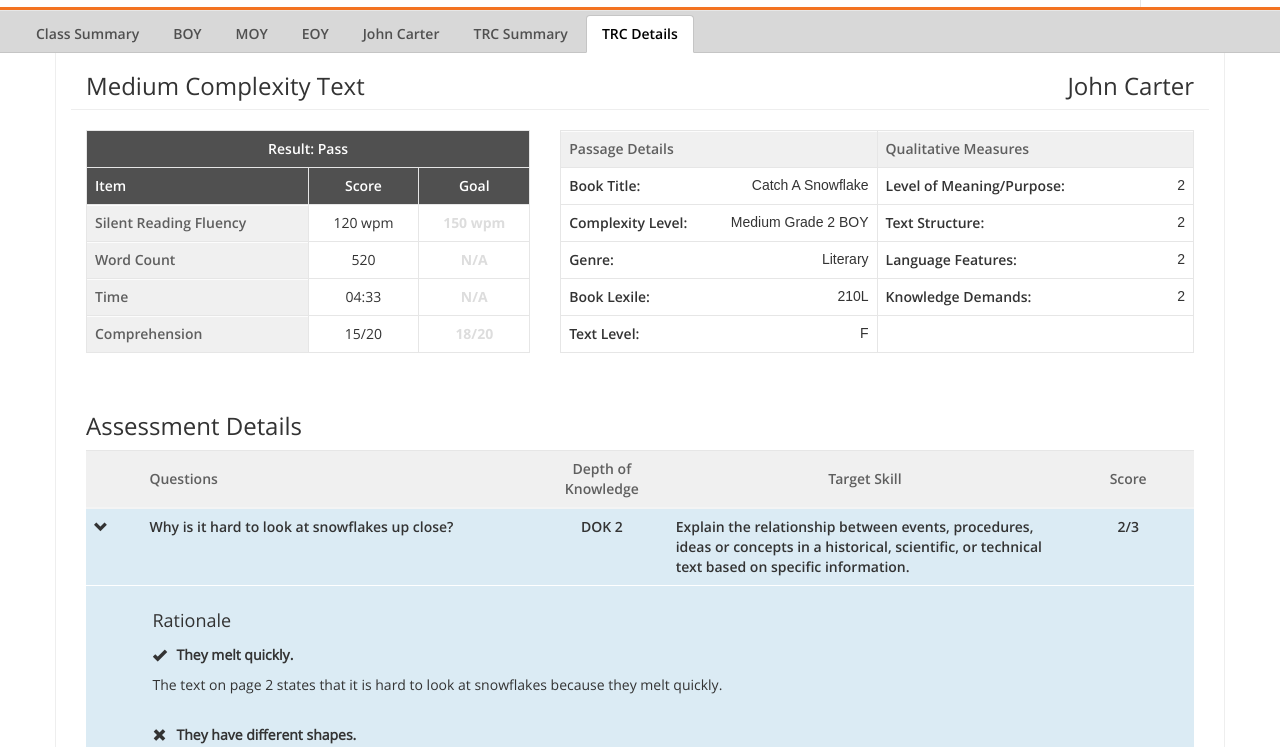
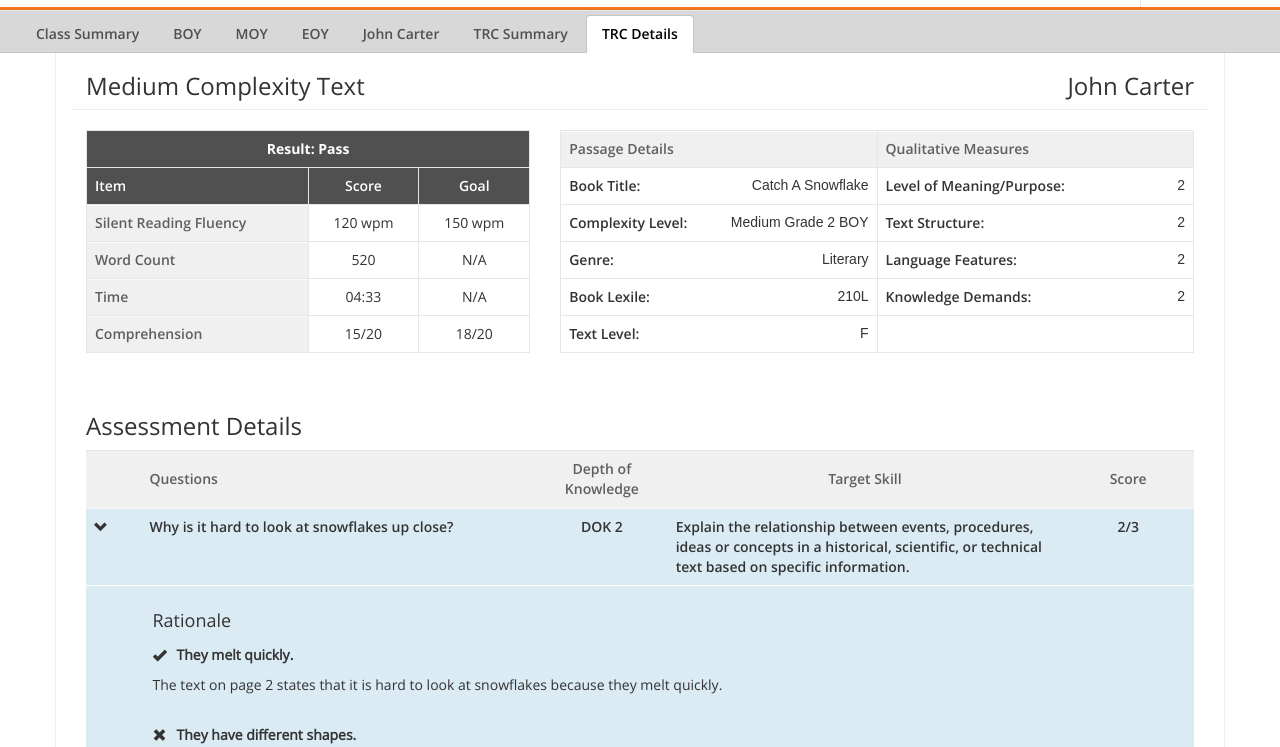
Before and after one commit to rayakkad-amplify/book-management, a plain HTML site: page trc-probe-details.html in a window 1280 px wide. Shown: the part 53-800 px from the top of the page. Drawn offline with Linux system fonts and the light colour scheme.

Commit message:
Visual nitpicks

```diff
--- a/css/trcStyles.scss
+++ b/css/trcStyles.scss
@@ -24,6 +24,10 @@
                 tr {
                     >th.dark-cell {
                         background: #505050;
+
+                        &#trc-student-result {
+                            font-family: "open-sans-bold", Arial, sans-serif;
+                        }
                     }
                 }
             }
--- a/trc-probe-details.html
+++ b/trc-probe-details.html
@@ -95,7 +95,7 @@
             <table class="table table-bordered" id="trc-results-summary" width="100%">
                 <thead>
                     <tr>
-                        <th class="text-center dark-cell" colspan="4">Result: Pass</th>
+                        <th class="text-center dark-cell" colspan="4" id="trc-student-result">Result: Pass</th>
                     </tr>
                     <tr>
                         <th class="text-left dark-cell" colspan="2">Item</th>
@@ -107,22 +107,22 @@
                     <tr>
                         <th class="dark-cell" colspan="2">Silent Reading Fluency</th>
                         <td class="text-center">120 wpm</td>
-                        <td class="text-center standard-grey">150 wpm</td>
+                        <td class="text-center">150 wpm</td>
                     </tr>
                     <tr>
                         <th class="dark-cell" colspan="2">Word Count</th>
                         <td class="text-center">520</td>
-                        <td class="text-center standard-grey">N/A</td>
+                        <td class="text-center">N/A</td>
                     </tr>
                     <tr>
                         <th class="dark-cell" colspan="2">Time</th>
                         <td class="text-center">04:33</td>
-                        <td class="text-center standard-grey">N/A</td>
+                        <td class="text-center">N/A</td>
                     </tr>
                     <tr>
                         <th class="dark-cell" colspan="2">Comprehension</th>
                         <td class="text-center">15/20</td>
-                        <td class="text-center standard-grey">18/20</td>
+                        <td class="text-center">18/20</td>
                     </tr>
                 </tbody>
             </table>
```
Also changed, not shown: css/trcStyles.css.
